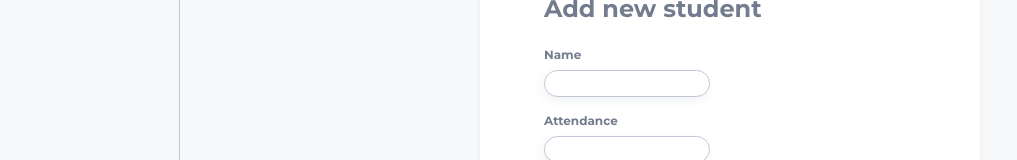
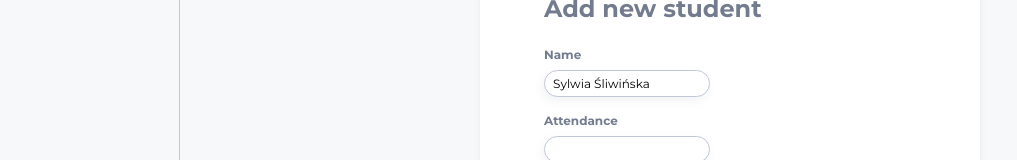
Before and after one commit to writecleancode/studybuddy-vue, a Vue app: page /add-student in a window 1280 px wide. Shown: the part 258-418 px from the top of the page, without its empty margins (0-1017 px from the left). Built offline with nearby package versions, Linux system fonts and the light colour scheme.

Commit message:
wrote test of 'AddStudent'

```diff
--- a/src/components/molecules/FormField.vue
+++ b/src/components/molecules/FormField.vue
@@ -1,6 +1,8 @@
 <script lang="ts">
 import StyledLabel from '@/components/atoms/StyledLabel.vue';
 import StyledInput from '@/components/atoms/StyledInput.vue';
+
+import type { PropType } from 'vue';
 
 export default {
 	props: {
@@ -21,7 +23,7 @@ export default {
 			type: String,
 		},
 		handleInputChange: {
-			type: Function,
+			type: Function as PropType<(e: Event) => void>,
 		},
 	},
 
@@ -35,7 +37,7 @@ export default {
 <template>
 	<div class="form-field-wrapper">
 		<StyledLabel :for="id">{{ label }}</StyledLabel>
-		<StyledInput :name :id :type :value v-on:input="handleInputChange" />
+		<StyledInput :name :id :type :value v-on:input="handleInputChange" :data-testid="label" />
 	</div>
 </template>
 
--- a/src/views/AddStudent.vue
+++ b/src/views/AddStudent.vue
@@ -17,7 +17,7 @@ export default {
 
 	setup() {
 		const initialFormState = {
-			name: '',
+			name: 'Sylwia Śliwińska',
 			attendance: '',
 			average: '',
 		};
```
Also changed, not shown: src/helpers/renderWithProviders.ts (added, +15 -0 lines), 1 other file (tests, documents, lock files or other folders).
